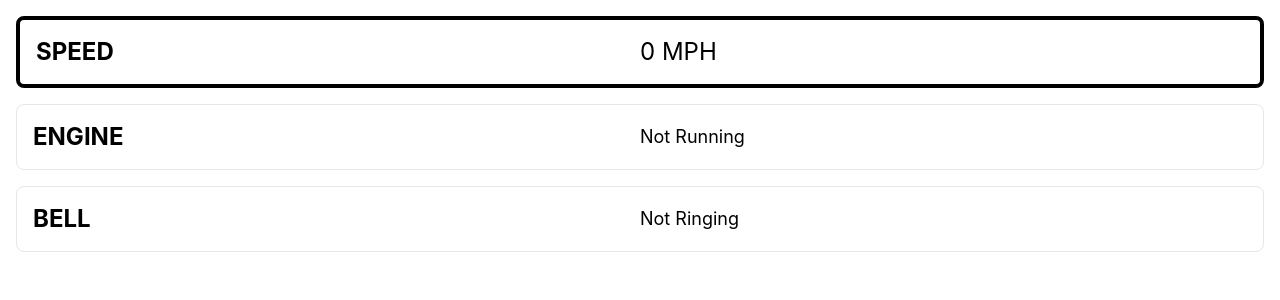
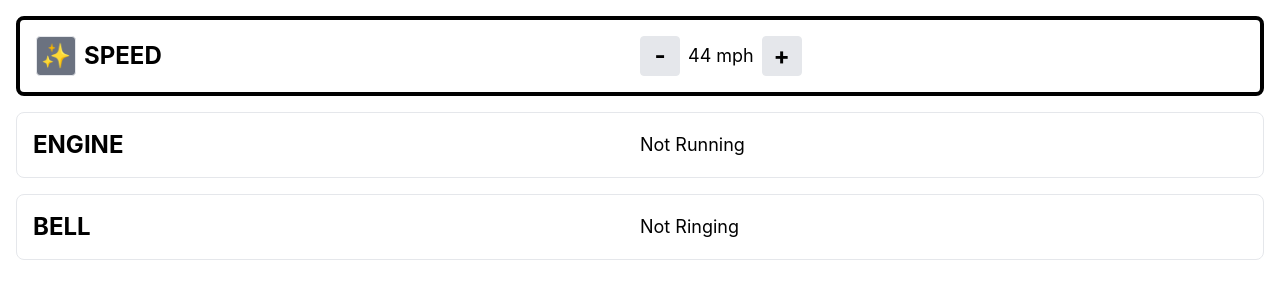
Before and after one commit to zacharytamas/big-boy, a React (Create React App) app: page / in a window 1280 px wide. Shown: the top 300 px of the page. Built offline with nearby package versions, Linux system fonts and the light colour scheme; no server answers.

Commit message:
Improve speed control UI using state machines

```diff
--- a/src/App.tsx
+++ b/src/App.tsx
@@ -1,22 +1,24 @@
-import { useEffect, useMemo, useState } from 'react';
+import { useEffect, useState } from 'react';
 import cn from 'classnames';
-import { Howl } from 'howler';
 
 import { useChuffing } from './sound/useChuffing';
-import { useSpeed } from './streams/useSpeed';
+import { useMachine } from '@xstate/react';
+import { bellMachine } from './machines/bellMachine';
+import SpeedControlPanel from './SpeedControlPanel';
+import { speedMachine } from './machines/speedMachine';
 
 function App() {
-  const [speed, setSpeed] = useState<number>(0);
-
   const [engineOn, setEngineOn] = useState(false);
-  const [bellActive, setBellActive] = useState(false);
 
   const chuffing = useChuffing();
-  const speed$ = useSpeed();
+  const [bell, sendBellMachine] = useMachine(bellMachine);
+  const bellIsRinging = bell.matches('ringing');
 
-  const bellSound = useMemo(() => {
-    return new Howl({ src: 'bell.mp3', loop: true });
-  }, []);
+  const [speedMachine_, sendSpeedMachine] = useMachine(speedMachine);
+
+  useEffect(() => {
+    chuffing.setSpeed(speedMachine_.context.speed);
+  }, [speedMachine_.context.speed, chuffing]);
 
   useEffect(() => {
     if (engineOn) {
@@ -26,35 +28,20 @@ function App() {
     }
   }, [engineOn, chuffing]);
 
-  useEffect(() => {
-    speed$.subscribe((speed_) => {
-      setSpeed(speed_);
-      chuffing.setSpeed(speed_);
-    });
-  }, [chuffing, speed$]);
-
-  useEffect(() => {
-    if (bellActive) {
-      if (!bellSound.playing()) {
-        bellSound.play();
-        bellSound.fade(0, 1, 500);
-      }
-    } else {
-      bellSound.fade(bellSound.volume(), 0, 500);
-      bellSound.once('fade', () => bellSound.stop());
-    }
-  }, [bellActive, bellSound]);
-
   return (
     <div className="p-4">
       <div className="flex flex-col space-y-4">
-        <div className="flex border-black rounded-lg border-4 p-4 text-2xl">
-          <div className="flex-1 font-bold">SPEED</div>
-          <div className="flex-1">{`${(speed * 2.237).toFixed(0)} MPH`}</div>
-        </div>
+        <SpeedControlPanel
+          speedMachine={speedMachine_}
+          decreaseSpeed={() => sendSpeedMachine('MANUAL_SPEED_DECREASE')}
+          increaseSpeed={() => sendSpeedMachine('MANUAL_SPEED_INCREASE')}
+          toggleAuto={() => {
+            sendSpeedMachine(speedMachine_.matches('auto') ? 'START_STATIC' : 'START_AUTO');
+          }}
+        />
 
         <div
-          className={cn('flex border rounded-lg p-4 items-center', {
+          className={cn('flex border rounded-lg p-4 items-center cursor-pointer', {
             'bg-green-100 border-green-500': engineOn,
           })}
           onClick={() => {
@@ -66,15 +53,15 @@ function App() {
         </div>
 
         <div
-          className={cn('flex border rounded-lg p-4 items-center', {
-            'bg-green-100 border-green-500': bellActive,
+          className={cn('flex border rounded-lg p-4 items-center cursor-pointer', {
+            'bg-green-100 border-green-500': bellIsRinging,
           })}
           onClick={() => {
-            setBellActive((val) => !val);
+            sendBellMachine(bellIsRinging ? `STOP` : `RING`);
           }}
         >
           <div className="flex-1 font-bold uppercase text-2xl">Bell</div>
-          <div className="flex-1 text-lg">{bellActive ? `Ringing` : `Not Ringing`}</div>
+          <div className="flex-1 text-lg">{bellIsRinging ? `Ringing` : `Not Ringing`}</div>
         </div>
       </div>
     </div>
--- /dev/null
+++ b/src/SpeedControlPanel.tsx
@@ -0,0 +1,64 @@
+import cn from 'classnames';
+import { PropsWithChildren } from 'react';
+import { StateFrom } from 'xstate';
+import { speedMachine } from './machines/speedMachine';
+
+interface SpeedControlPanelProps {
+  speedMachine: StateFrom<typeof speedMachine>;
+  increaseSpeed: () => void;
+  decreaseSpeed: () => void;
+  toggleAuto: () => void;
+}
+
+const SpeedButton = ({ children, onClick }: PropsWithChildren<{ onClick: () => void }>) => (
+  <div
+    className="border rounded font-bold text-2xl bg-gray-200 w-10 h-10 flex items-center justify-center cursor-pointer select-none"
+    onClick={onClick}
+  >
+    {children}
+  </div>
+);
+
+/**
+ * The control panel for showing the current speed of the engine and manipulating it
+ * manually if desired.
+ */
+export default function SpeedControlPanel({
+  speedMachine,
+  decreaseSpeed,
+  increaseSpeed,
+  toggleAuto,
+}: SpeedControlPanelProps) {
+  const speedInMPH = Math.floor(speedMachine.context.speed * 2.237);
+
+  // TODO Re-add automatic speed adjustments.
+
+  return (
+    <div className="flex border-black rounded-lg border-4 p-4 text-2xl items-center">
+      <div className="flex-1 font-bold flex items-center space-x-2">
+        <div
+          onClick={toggleAuto}
+          className={cn(
+            'rounded h-10 w-10 flex items-center justify-center cursor-pointer border',
+            {
+              'bg-gray-500': speedMachine.matches('static'),
+              'bg-blue-700': speedMachine.matches('auto'),
+            }
+          )}
+        >
+          ✨
+        </div>
+        <div>SPEED</div>
+      </div>
+      <div className="flex-1 flex space-x-2 items-center">
+        {speedMachine.can('MANUAL_SPEED_DECREASE') ? (
+          <SpeedButton onClick={decreaseSpeed}>-</SpeedButton>
+        ) : null}
+        <div className="text-lg">{speedInMPH} mph</div>
+        {speedMachine.can('MANUAL_SPEED_INCREASE') ? (
+          <SpeedButton onClick={increaseSpeed}>+</SpeedButton>
+        ) : null}
+      </div>
+    </div>
+  );
+}
--- /dev/null
+++ b/src/machines/bellMachine.ts
@@ -0,0 +1,42 @@
+import { createMachine } from 'xstate';
+import { Howl } from 'howler';
+
+interface BellContext {}
+
+/**
+ * A state machine defining the operation of the engine's bell.
+ */
+export const bellMachine = createMachine<BellContext>(
+  {
+    id: 'bell',
+    initial: 'not-ringing',
+    states: {
+      ringing: {
+        description: `The engine's bell is ringing.`,
+        activities: ['ringing'],
+        on: { STOP: { target: 'not-ringing' } },
+      },
+      'not-ringing': {
+        description: `The engine's bell is not ringing.`,
+        on: { RING: { target: 'ringing' } },
+      },
+    },
+  },
+  {
+    activities: {
+      ringing: () => {
+        const bell = new Howl({ src: ['bell-2.mp3'], loop: true });
+        const bell1Id = bell.play();
+
+        return () => {
+          bell
+            .loop(false, bell1Id)
+            .fade(1, 0, (bell.duration() - bell.seek(bell1Id)) * 1000, bell1Id)
+            .once('fade', () => {
+              bell.stop(bell1Id);
+            });
+        };
+      },
+    },
+  }
+);
--- /dev/null
+++ b/src/machines/speedMachine.ts
@@ -0,0 +1,63 @@
+import { createMachine, assign, spawn, type InvokeCallback, type Actor } from 'xstate';
+
+const MILES_PER_HOUR_IN_METERS_PER_SECOND = 0.44704;
+
+export const speedMachine = createMachine(
+  {
+    schema: {
+      context: {} as { speed: number; geoActorRef?: Actor },
+      events: {} as
+        | { type: 'START_AUTO' }
+        | { type: 'START_STATIC' }
+        | { type: 'SET_SPEED'; speed: number }
+        | { type: 'MANUAL_SPEED_INCREASE' }
+        | { type: 'MANUAL_SPEED_DECREASE' },
+    },
+    tsTypes: {} as import('./speedMachine.typegen').Typegen0,
+    id: 'speed',
+    initial: 'static',
+    context: {
+      speed: 20,
+    },
+    on: { START_AUTO: 'auto', START_STATIC: 'static' },
+    states: {
+      auto: {
+        entry: assign({ geoActorRef: () => spawn(geoSpeedInvocable) }),
+        on: { SET_SPEED: { actions: 'setSpeed' } },
+      },
+      static: {
+        on: {
+          MANUAL_SPEED_INCREASE: { actions: 'manualSpeedIncrease' },
+          MANUAL_SPEED_DECREASE: { actions: 'manualSpeedDecrease' },
+        },
+      },
+    },
+  },
+  {
+    actions: {
+      setSpeed: assign({ speed: (_, event) => event.speed }),
+      manualSpeedIncrease: assign({
+        speed: (context) => context.speed + MILES_PER_HOUR_IN_METERS_PER_SECOND,
+      }),
+      manualSpeedDecrease: assign({
+        speed: (context) => context.speed - MILES_PER_HOUR_IN_METERS_PER_SECOND,
+      }),
+    },
+  }
+);
+
+const geoSpeedInvocable: InvokeCallback = (send) => {
+  const watchId = navigator.geolocation.watchPosition(
+    (position) => {
+      if (position.coords.speed) {
+        send({ type: 'SET_SPEED', speed: position.coords.speed });
+      }
+    },
+    (error) => {},
+    { enableHighAccuracy: true }
+  );
+
+  return () => {
+    navigator.geolocation.clearWatch(watchId);
+  };
+};
--- /dev/null
+++ b/src/machines/speedMachine.typegen.ts
@@ -0,0 +1,25 @@
+// This file was automatically generated. Edits will be overwritten
+
+export interface Typegen0 {
+  "@@xstate/typegen": true;
+  internalEvents: {
+    "xstate.init": { type: "xstate.init" };
+  };
+  invokeSrcNameMap: {};
+  missingImplementations: {
+    actions: never;
+    services: never;
+    guards: never;
+    delays: never;
+  };
+  eventsCausingActions: {
+    manualSpeedDecrease: "MANUAL_SPEED_DECREASE";
+    manualSpeedIncrease: "MANUAL_SPEED_INCREASE";
+    setSpeed: "SET_SPEED";
+  };
+  eventsCausingServices: {};
+  eventsCausingGuards: {};
+  eventsCausingDelays: {};
+  matchesStates: "auto" | "static";
+  tags: never;
+}
```
